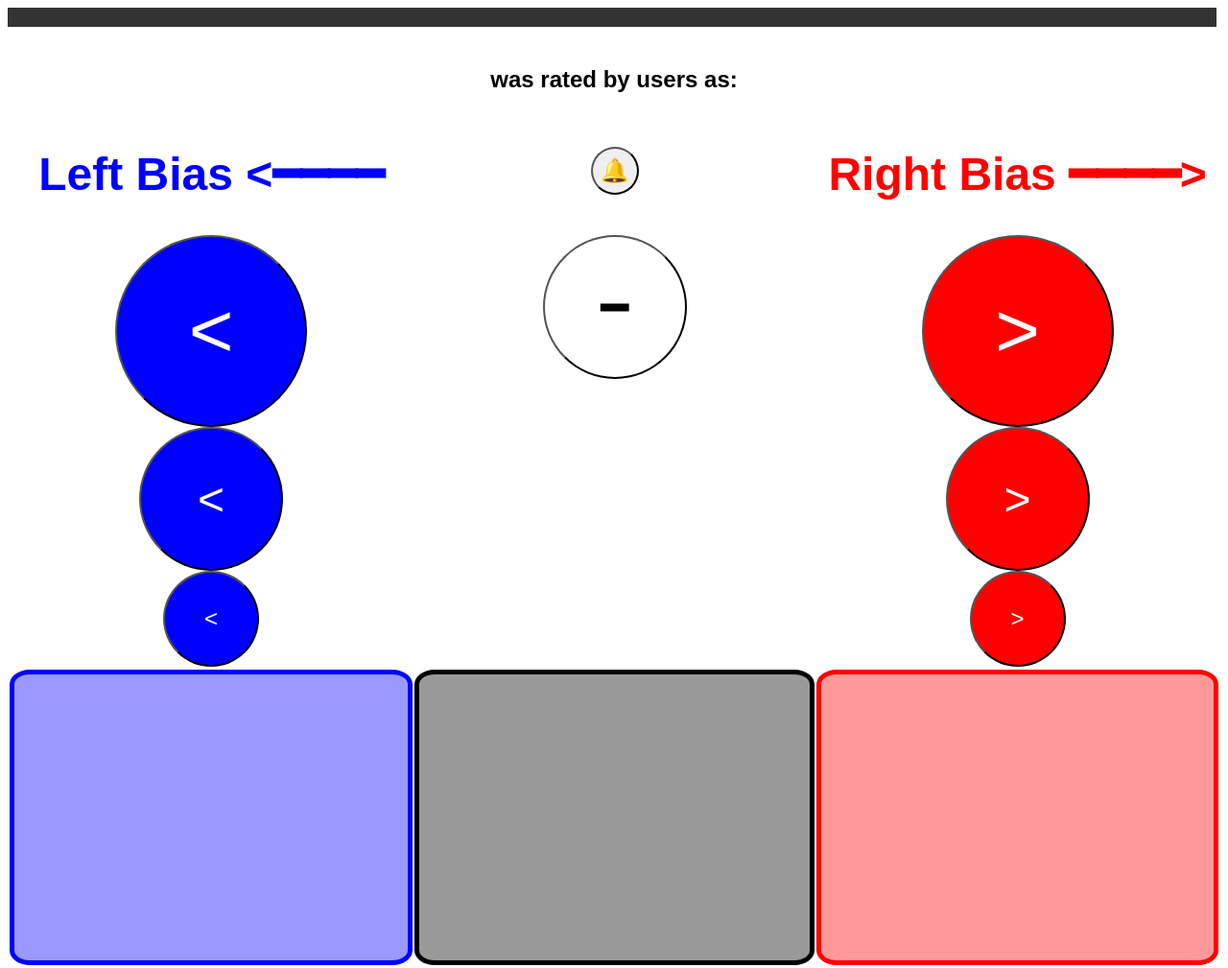
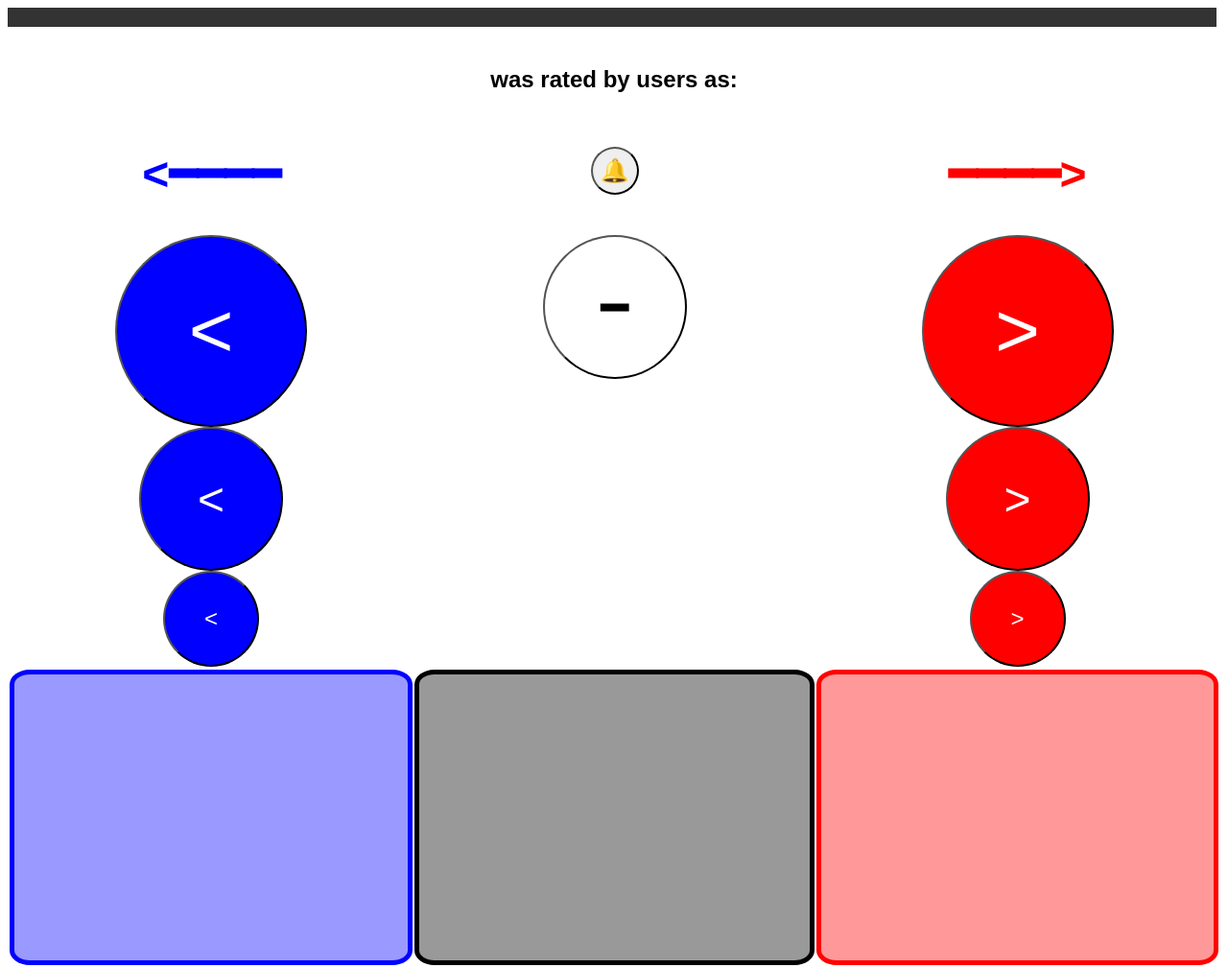
Before and after one commit to Simas2006/NewsBias, a website: page web/article/index.html in a window 1280 px wide. Shown: the top 1009 px of the page at 96% size. Drawn offline with Linux system fonts and the light colour scheme; no server answers.

Commit message:
Dont need that text there

```diff
--- a/web/article/index.html
+++ b/web/article/index.html
@@ -23,7 +23,6 @@
     <tr>
       <td>
         <h1 class="left">
-          Left Bias
           &lt;&#9473;&#9473;&#9473;&#9473;
         </h1>
       </td>
@@ -35,7 +34,6 @@
       </td>
       <td>
         <h1 class="right">
-          Right Bias
           &#9473;&#9473;&#9473;&#9473;&gt;
         </h1>
       </td>
```
